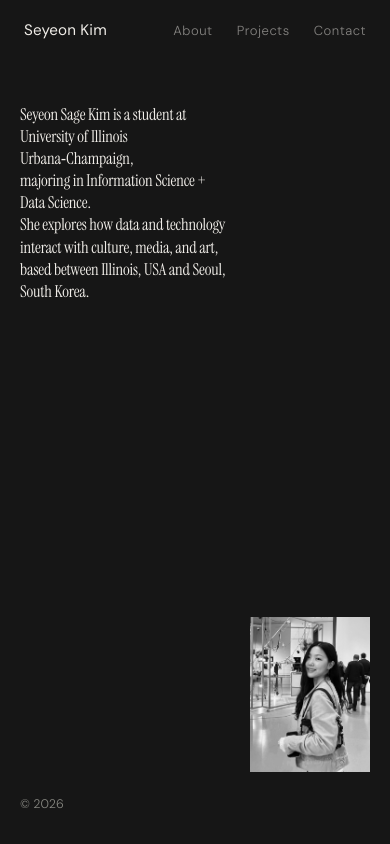
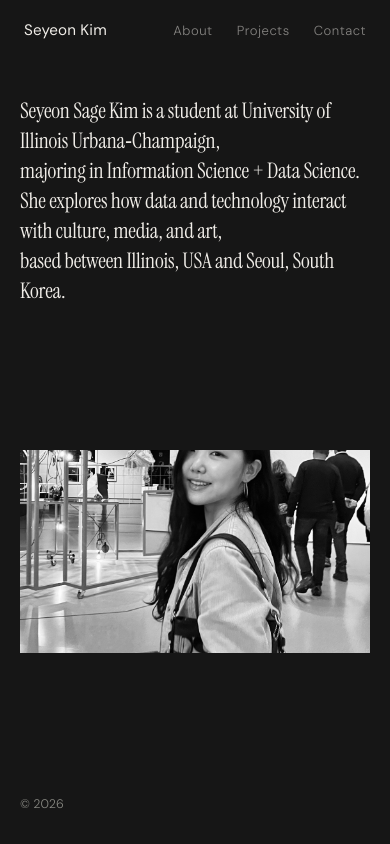
Before and after one commit to sageskim/sage-portfolio, a Next.js app: page / in a window 390 px wide. Built offline with nearby package versions, Linux system fonts and the light colour scheme.

Commit message:
Update globals.css

```diff
--- a/app/globals.css
+++ b/app/globals.css
@@ -210,10 +210,10 @@ ul { list-style: none; }
 }
 .projects-header-text {
   font-family: var(--font-serif);
-  font-size: clamp(1.1rem, 1.8vw, 1.5rem);
-  line-height: 1.5;
-  color: rgba(26, 26, 26, 0.65);
-  max-width: 500px;
+  font-size: clamp(1.4rem, 2.4vw, 2rem);
+  line-height: 1.4;
+  color: rgba(26, 26, 26, 0.75);
+  max-width: 620px;
 }
 
 /* Category blocks */
@@ -253,7 +253,7 @@ ul { list-style: none; }
 }
 .project-title {
   font-family: var(--font-serif);
-  font-size: clamp(1rem, 1.6vw, 1.3rem);
+  font-size: clamp(1.1rem, 1.9vw, 1.5rem);
   font-weight: 400;
   color: #1a1a1a;
   display: flex;
@@ -311,12 +311,15 @@ ul { list-style: none; }
   font-family: var(--font-sans);
 }
 .project-link-btn::after {
-  content: " ↗";
+  content: " \2197";
+  font-family: var(--font-sans);
   font-style: normal;
+  font-variant-emoji: text;
+  -webkit-font-smoothing: antialiased;
 }
 .project-link-btn:hover {
   background: #1a1a1a;
-  color: #FEF8C7;
+  color: #F97D67;
   border-color: #1a1a1a;
 }
 
@@ -336,7 +339,7 @@ ul { list-style: none; }
   grid-template-columns: 1fr 1fr;
   width: 100%;
   min-height: 100vh;
-  padding-top: 5rem;
+  padding-top: 3.5rem;
 }
 
 /* Left */
@@ -427,6 +430,8 @@ ul { list-style: none; }
   font-size: 0.8rem;
   color: rgba(232, 232, 240, 0.25);
   transition: transform 0.2s, color 0.2s;
+  font-family: var(--font-sans);
+  font-variant-emoji: text;
 }
 
 /* ─────────────────────────────────────────
@@ -437,23 +442,27 @@ ul { list-style: none; }
   .navbar-links { gap: 1.5rem; }
   .navbar-link { font-size: 0.82rem; }
 
-  /* Home — keep side-by-side but smaller */
-  .home-page { padding: 5rem 1.25rem 2rem; }
+  /* Home — stack vertically on mobile for better readability */
+  .home-page { padding: 4.5rem 1.25rem 2rem; }
   .hero {
-    grid-template-columns: 1fr auto;
-    grid-template-rows: auto 1fr;
-    gap: 0 1.25rem;
-    align-items: start;
+    grid-template-columns: 1fr;
+    grid-template-rows: auto auto;
+    gap: 1.5rem 0;
   }
   .hero-title {
-    font-size: clamp(1rem, 4.2vw, 1.3rem);
-    line-height: 1.35;
+    grid-column: 1;
+    grid-row: 1;
+    font-size: clamp(1.25rem, 5.5vw, 1.6rem);
+    line-height: 1.4;
     padding-top: 1.5rem;
   }
   .hero-image-inner {
-    width: 120px;
-    height: 155px;
-    align-self: end;
+    grid-column: 1;
+    grid-row: 2;
+    width: 100%;
+    height: 52vw;
+    max-height: 280px;
+    align-self: auto;
   }
 
   .about-page, .projects-page, .contact-page { padding: 6rem 1.5rem 3rem; }
```
